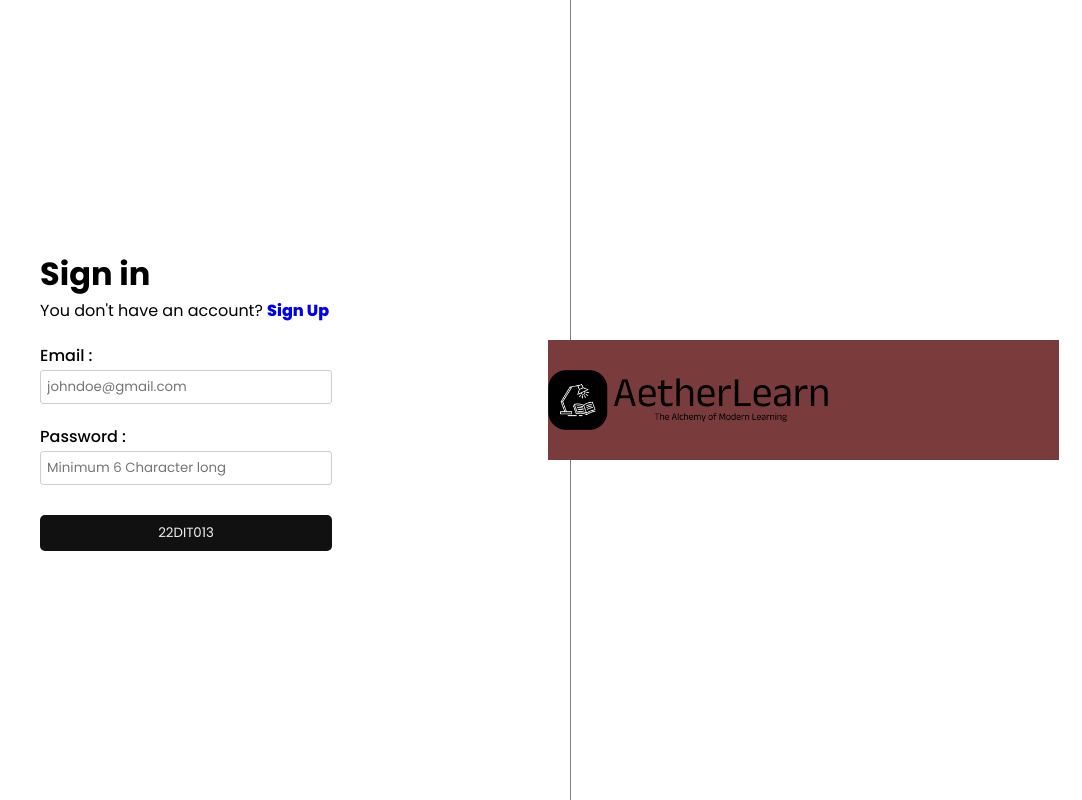
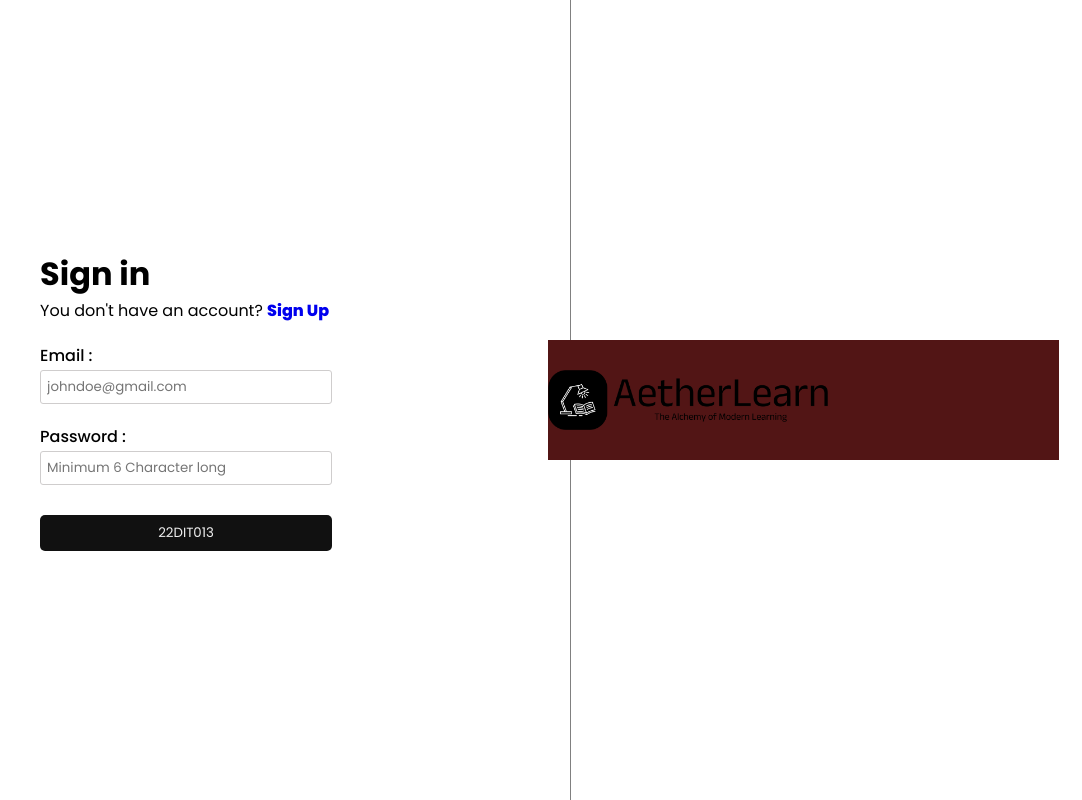
Before and after one commit to Haridungrani/Aetherlearn_frontend, a React (Vite) app: page / in a window 1280 px wide. Shown: the whole page, without its empty margins (198-1280 px from the left). Built offline with nearby package versions, Linux system fonts and the light colour scheme.

Commit message:
change color

```diff
--- a/src/Pages/Login/Login.module.css
+++ b/src/Pages/Login/Login.module.css
@@ -27,7 +27,7 @@
     top: 50%;
     left: -23px;
     transform: translateY(-50%);
-    background-color: rgb(121, 59, 59);
+    background-color: rgb(82, 21, 21);
     display: flex;
     justify-content: start;
     align-items: center;
```
